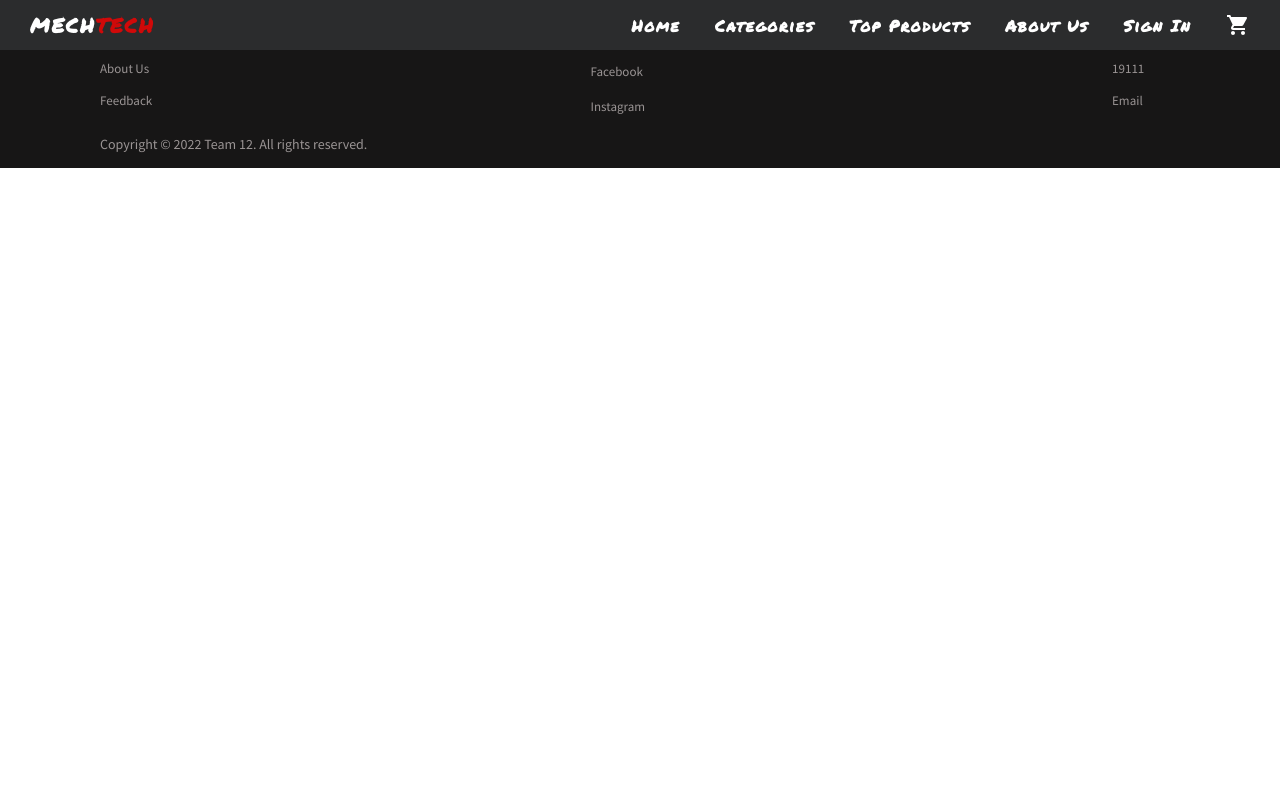
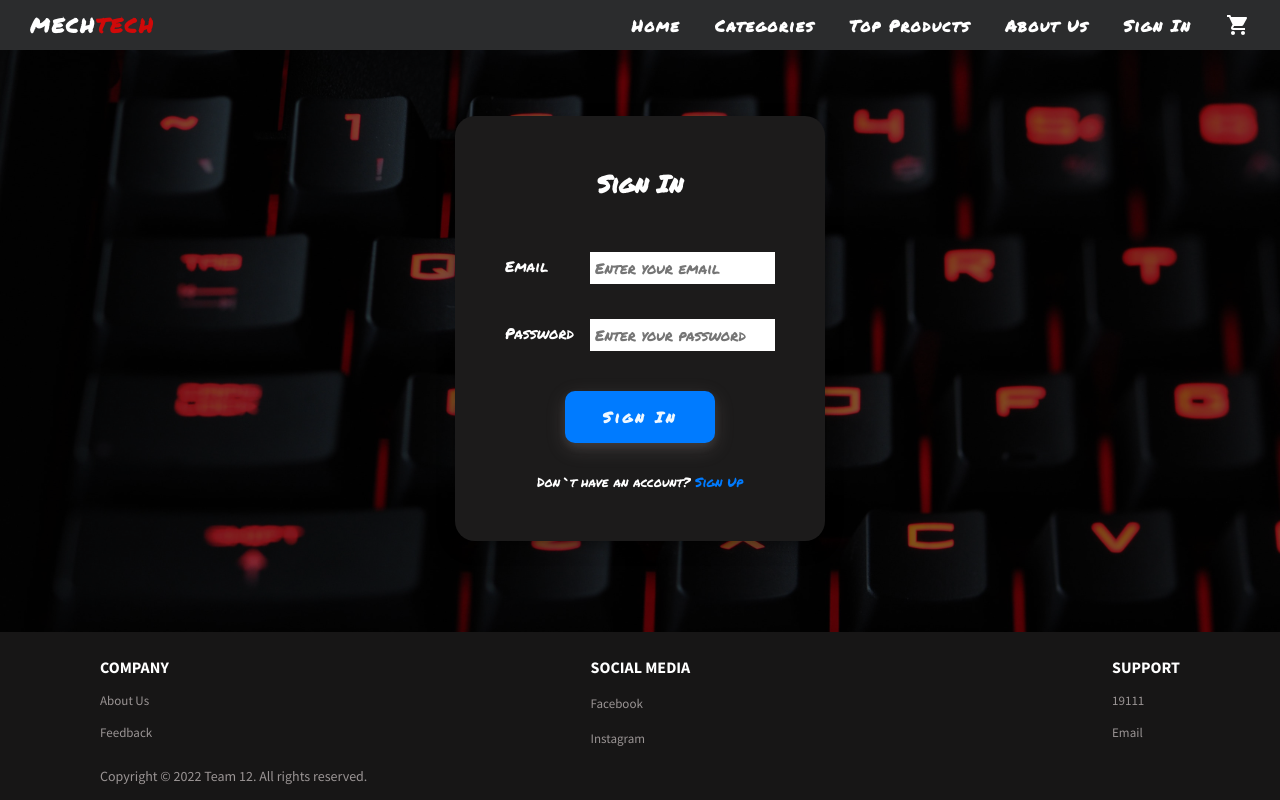
Before and after one commit to M0hamedF/mechtech, a React (Create React App) app: page /sign-in in a window 1280 px wide. Built offline with nearby package versions, Linux system fonts and the light colour scheme.

Commit message:
EDIT: sign styles

```diff
--- a/src/components/App.js
+++ b/src/components/App.js
@@ -1,7 +1,8 @@
 import { BrowserRouter, Routes, Route } from "react-router-dom";
 
+import Nav from "../layouts/Nav";
 import Home from "../pages/Home";
-import Nav from "../layouts/Nav";
+import Sign from "../pages/Sign";
 import Footer from "../layouts/Footer";
 
 function App() {
@@ -11,6 +12,8 @@ function App() {
 
       <Routes>
         <Route path="/" element={<Home />} />
+        <Route path="/sign-in" element={<Sign />} />
+        <Route path="/sign-up" element={<Sign />} />
       </Routes>
 
       <Footer />
--- /dev/null
+++ b/src/components/Form.js
@@ -0,0 +1,24 @@
+import { Link } from "react-router-dom";
+
+import styles from "../styles/app.module.css";
+
+const Form = ({ title, children }) => {
+  const pathname = window.location.pathname;
+
+  return (
+    <form className={styles.form}>
+      <h2 className={styles.title}>{title}</h2>
+      {children}
+      <button type="submit" className={styles.btn}>
+        {title}
+      </button>
+      {pathname.includes("sign") && (
+        <p className={styles.redirect}>
+          Don`t have an account? <Link to="/sign-up">Sign Up</Link>
+        </p>
+      )}
+    </form>
+  );
+};
+
+export default Form;
--- /dev/null
+++ b/src/components/Input.js
@@ -0,0 +1,12 @@
+import styles from "../styles/app.module.css";
+
+const Input = ({ labelTitle, ...props }) => {
+  return (
+    <label className={styles.label}>
+      <strong>{labelTitle}</strong>
+      <input className={styles.input} {...props} />
+    </label>
+  );
+};
+
+export default Input;
--- a/src/layouts/Nav.js
+++ b/src/layouts/Nav.js
@@ -92,7 +92,7 @@ const Nav = () => {
           <AvatarIcon authedUser={authedUser} />
         ) : (
           <li>
-            <Link to="/login">Sign In</Link>
+            <Link to="/sign-in">Sign In</Link>
           </li>
         )}
 
--- /dev/null
+++ b/src/pages/Sign.js
@@ -0,0 +1,76 @@
+import styles from "../styles/sign.module.css";
+
+import Form from "../components/Form";
+import Input from "../components/Input";
+
+const Sign = () => {
+  const pathname = window.location.pathname;
+
+  return (
+    <main className={styles.sign}>
+      <Form title={pathname === "/sign-in" ? "Sign In" : "Sign Up"}>
+        {pathname === "/sign-in" ? <SignIn /> : <SignUp />}
+      </Form>
+    </main>
+  );
+};
+
+const SignIn = () => (
+  <>
+    <Input
+      labelTitle="Email"
+      type="email"
+      name="email"
+      placeholder="Enter your email"
+      required
+    />
+    <Input
+      labelTitle="Password"
+      type="password"
+      name="password"
+      placeholder="Enter your password"
+      required
+    />
+  </>
+);
+const SignUp = () => (
+  <>
+    <Input
+      labelTitle="Username"
+      type="text"
+      name="username"
+      placeholder="Enter your username"
+      required
+    />
+    <Input
+      labelTitle="Name"
+      type="text"
+      name="name"
+      placeholder="Enter your name"
+      required
+    />
+    <Input
+      labelTitle="Email"
+      type="email"
+      name="email"
+      placeholder="Enter your email"
+      required
+    />
+    <Input
+      labelTitle="Password"
+      type="password"
+      name="password"
+      placeholder="Enter your password"
+      required
+    />
+    <Input
+      labelTitle="Phone"
+      type="tel"
+      name="phone"
+      placeholder="Enter your phone"
+      required
+    />
+  </>
+);
+
+export default Sign;
--- a/src/styles/app.module.css
+++ b/src/styles/app.module.css
@@ -49,3 +49,70 @@
 .btn:hover {
   background-color: #125399;
 }
+
+/*
+  Form component
+*/
+
+form {
+  gap: 30px;
+  display: flex;
+  padding: 50px;
+  max-width: 90%;
+  margin-top: 45px;
+  min-width: 250px;
+  min-height: 250px;
+  border-radius: 20px;
+  flex-direction: column;
+  background-color: rgb(28, 27, 27);
+  box-shadow: 0 4px 8px 0 rgb(0 0 0 / 20%), 0 6px 20px 0 rgb(0 0 0 / 19%);
+}
+.title {
+  text-align: center;
+  margin-bottom: 15px;
+}
+form .btn {
+  width: 150px;
+  margin: auto;
+  margin-top: 10px;
+}
+.redirect {
+  font-size: 13px;
+  text-align: center;
+}
+.redirect a {
+  color: #007bff;
+}
+@media (max-width: 500px) {
+  form {
+    padding: 30px 15px;
+  }
+}
+
+/*
+  Input component
+*/
+
+label {
+  gap: 15px;
+  display: grid;
+  font-size: 15px;
+  align-items: center;
+  grid-template-columns: 70px 1fr;
+}
+label strong {
+  font-weight: 500;
+}
+input {
+  border: none;
+  padding: 5px;
+  font: inherit;
+  margin-top: 5px;
+  outline-color: #007bff;
+}
+@media (max-width: 500px) {
+  label {
+    gap: 10px;
+    grid-template-columns: 65px calc(100% - 70px);
+  }
+}
--- /dev/null
+++ b/src/styles/sign.module.css
@@ -0,0 +1,12 @@
+main.sign {
+  background-image: url(../img/sign-bg.jpg);
+  background-attachment: fixed;
+  background-repeat: no-repeat;
+  background-size: cover;
+  display: grid;
+  background-blend-mode: multiply;
+  background-color: rgba(0, 0, 0, 0.5);
+  place-items: center;
+  min-height: calc(100vh - 168px);
+  padding-top: 50px;
+}
```
Also changed, not shown: src/pages/Signup.js (deleted, +0 -59 lines), src/styles/signin.module.css (deleted, +0 -105 lines).
